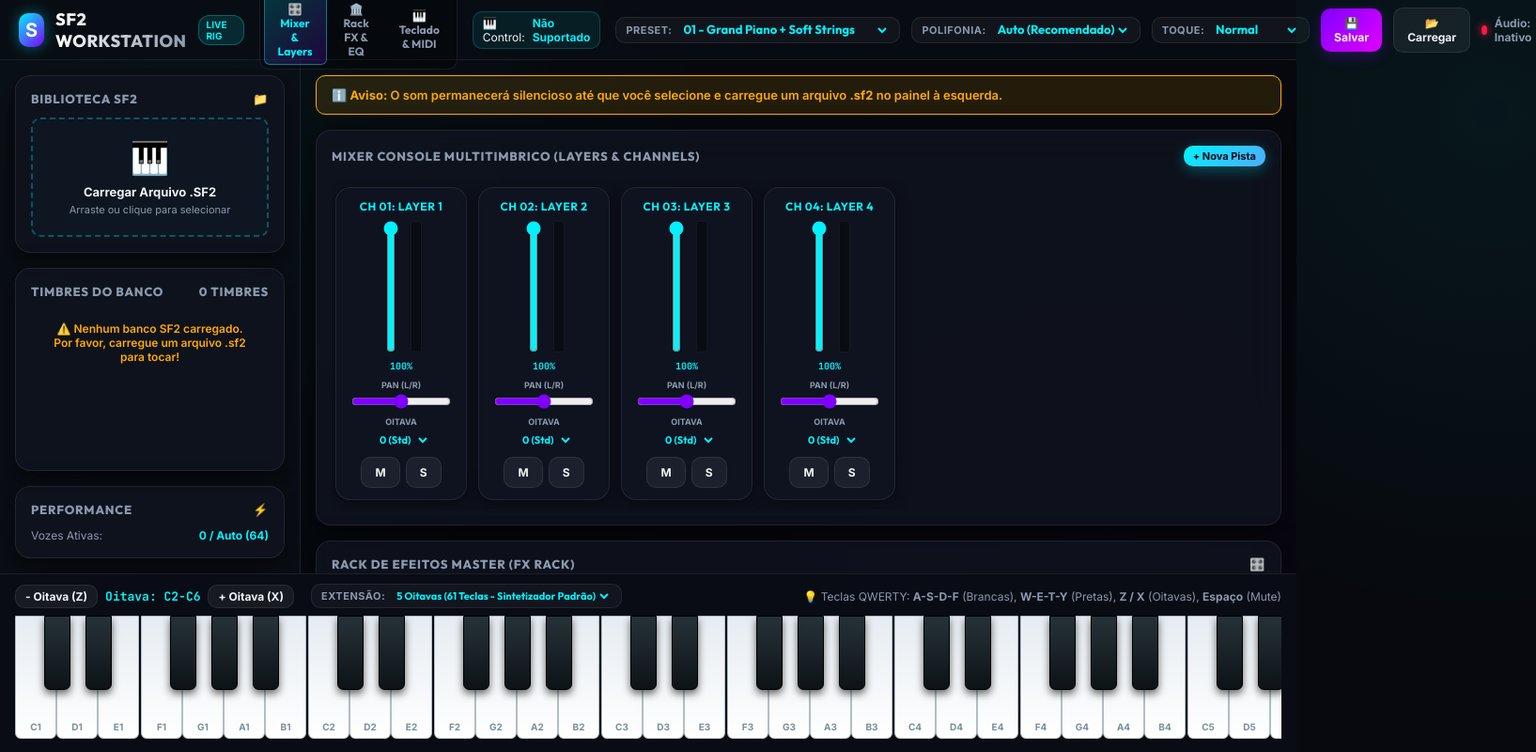
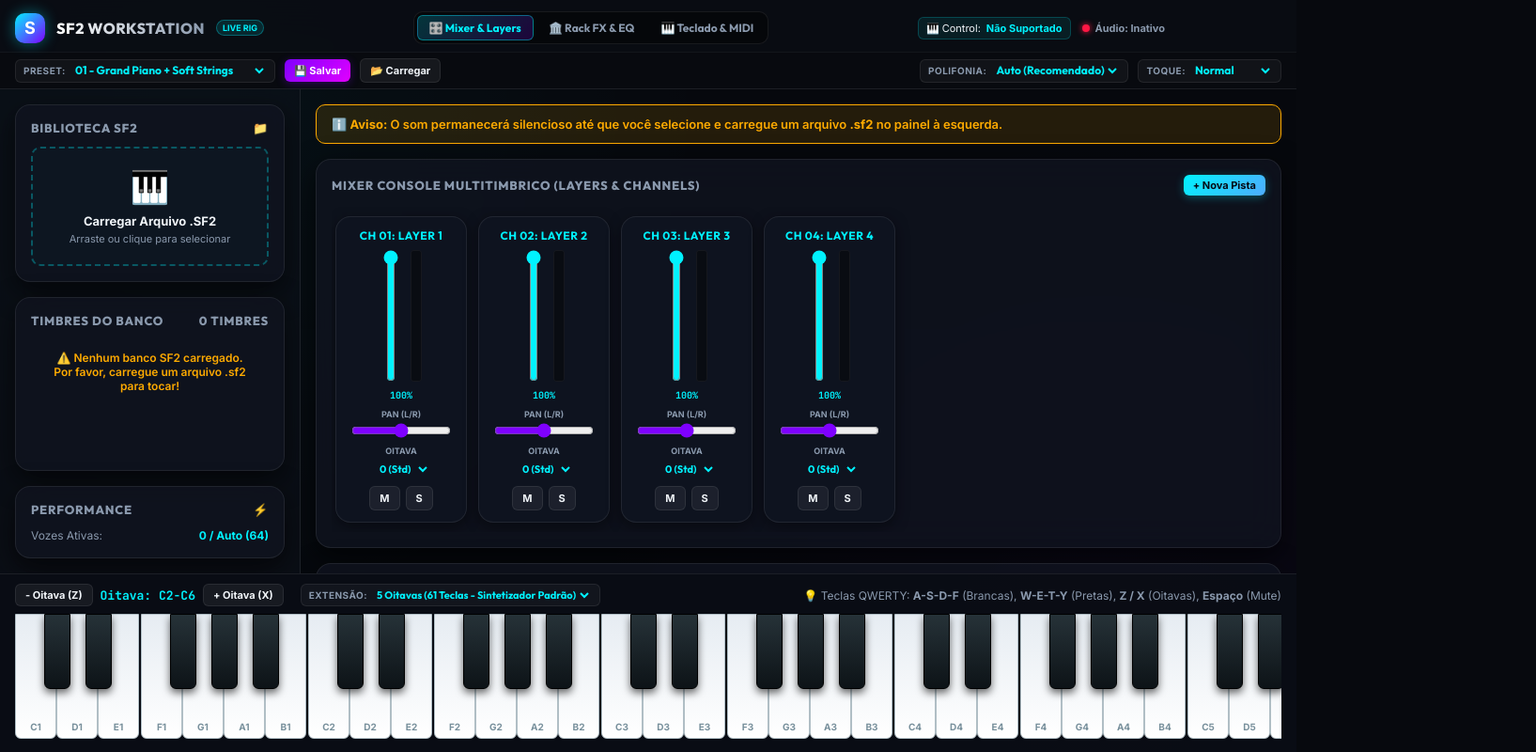
Before and after one commit to lmiguelviana/bensf2, an Electron app: page index.html in a window 1380 px wide. Shown: the whole page at 94% size, 1635 px wide, since content can reach past the window. Drawn offline with Linux system fonts and the light colour scheme.

Commit message:
style(header): overhaul header design with clean 2-row layout and integrated dark Electron titlebar

```diff
--- a/css/main.css
+++ b/css/main.css
@@ -55,18 +55,33 @@ body {
   flex-direction: column;
 }
 
-/* Header & Glass Toolbar */
+/* Header Principal 2-Linhas (Clean & Espaçoso) */
 .app-header {
-  height: 64px;
-  background: rgba(10, 13, 20, 0.88);
+  background: rgba(10, 13, 20, 0.95);
   backdrop-filter: blur(20px);
   border-bottom: 1px solid var(--bg-card-border);
   display: flex;
+  flex-direction: column;
+  z-index: 100;
+  padding-top: 4px;
+}
+
+/* Drag Area para Electron (Arrastar a Janela) */
+.header-top-row {
+  display: flex;
   align-items: center;
   justify-content: space-between;
-  padding: 0 20px;
-  z-index: 100;
+  padding: 8px 140px 8px 16px; /* 140px de margem na direita para não sobrepor os botões fechar/minimizar do Windows */
+  -webkit-app-region: drag;
   gap: 16px;
+  border-bottom: 1px solid rgba(255, 255, 255, 0.04);
+}
+
+.header-top-row button,
+.header-top-row select,
+.header-top-row input,
+.header-top-row .view-tabs-bar {
+  -webkit-app-region: no-drag;
 }
 
 .app-brand {
@@ -76,8 +91,8 @@ body {
 }
 
 .app-logo-icon {
-  width: 36px;
-  height: 36px;
+  width: 32px;
+  height: 32px;
   background: linear-gradient(135deg, var(--accent-cyan), var(--accent-purple));
   border-radius: var(--radius-md);
   display: flex;
@@ -85,13 +100,13 @@ body {
   justify-content: center;
   color: #fff;
   font-weight: 800;
-  font-size: 20px;
+  font-size: 18px;
   box-shadow: 0 0 15px rgba(0, 242, 254, 0.4);
 }
 
 .app-title {
   font-family: var(--font-heading);
-  font-size: 18px;
+  font-size: 16px;
   font-weight: 800;
   letter-spacing: 0.5px;
   background: linear-gradient(90deg, #ffffff, #8a99ad);
@@ -100,22 +115,22 @@ body {
 }
 
 .badge-tag {
-  font-size: 10px;
+  font-size: 9px;
   font-weight: 800;
   text-transform: uppercase;
-  padding: 3px 8px;
-  border-radius: 12px;
+  padding: 2px 6px;
+  border-radius: 10px;
   background: rgba(0, 242, 254, 0.12);
   color: var(--accent-cyan);
   border: 1px solid rgba(0, 242, 254, 0.3);
 }
 
-/* View Switcher Tabs (Mobile & Desktop) */
+/* View Switcher Tabs (Mixer, FX, Teclado) */
 .view-tabs-bar {
   display: flex;
   align-items: center;
-  background: rgba(0, 0, 0, 0.3);
-  padding: 4px;
+  background: rgba(0, 0, 0, 0.4);
+  padding: 3px;
   border-radius: var(--radius-md);
   border: 1px solid var(--bg-card-border);
   gap: 4px;
@@ -128,7 +143,7 @@ body {
   font-family: var(--font-heading);
   font-size: 12px;
   font-weight: 700;
-  padding: 6px 14px;
+  padding: 5px 12px;
   border-radius: var(--radius-sm);
   cursor: pointer;
   transition: all 0.2s ease;
@@ -139,7 +154,7 @@ body {
 
 .tab-btn:hover {
   color: var(--text-main);
-  background: rgba(255, 255, 255, 0.05);
+  background: rgba(255, 255, 255, 0.06);
 }
 
 .tab-btn.active {
@@ -148,11 +163,21 @@ body {
   border: 1px solid rgba(0, 242, 254, 0.4);
 }
 
-/* Top Toolbar Controls */
+/* Segunda Linha do Header (Sub-Toolbar de Controles) */
+.header-bottom-row {
+  display: flex;
+  align-items: center;
+  justify-content: space-between;
+  padding: 6px 16px;
+  background: rgba(7, 9, 14, 0.6);
+  gap: 12px;
+  overflow-x: auto;
+}
+
 .top-toolbar {
   display: flex;
   align-items: center;
-  gap: 12px;
+  gap: 10px;
 }
 
 .preset-selector-group {
@@ -160,13 +185,13 @@ body {
   align-items: center;
   background: rgba(255, 255, 255, 0.04);
   border: 1px solid var(--bg-card-border);
-  border-radius: var(--radius-md);
-  padding: 4px 10px;
-  gap: 8px;
+  border-radius: var(--radius-sm);
+  padding: 3px 8px;
+  gap: 6px;
 }
 
 .preset-label {
-  font-size: 11px;
+  font-size: 10px;
   font-weight: 700;
   color: var(--text-muted);
   text-transform: uppercase;
@@ -179,7 +204,7 @@ body {
   color: var(--accent-cyan);
   font-family: var(--font-heading);
   font-weight: 700;
-  font-size: 13px;
+  font-size: 12px;
   outline: none;
   cursor: pointer;
 }
@@ -193,64 +218,59 @@ body {
   background: rgba(255, 255, 255, 0.06);
   border: 1px solid var(--bg-card-border);
   color: var(--text-main);
-  padding: 8px 14px;
-  border-radius: var(--radius-md);
+  padding: 5px 10px;
+  border-radius: var(--radius-sm);
   font-family: var(--font-body);
-  font-size: 12px;
+  font-size: 11px;
   font-weight: 700;
   cursor: pointer;
   display: inline-flex;
   align-items: center;
-  gap: 6px;
+  gap: 4px;
   transition: all 0.2s ease;
 }
 
 .btn:hover {
   background: rgba(255, 255, 255, 0.12);
   border-color: rgba(255, 255, 255, 0.25);
-  transform: translateY(-1px);
 }
 
 .btn-primary {
   background: linear-gradient(135deg, var(--accent-cyan), var(--accent-blue));
   color: #050b14;
   border: none;
-  box-shadow: 0 4px 15px rgba(0, 242, 254, 0.3);
-}
-
-.btn-primary:hover {
-  box-shadow: 0 6px 20px rgba(0, 242, 254, 0.5);
+  box-shadow: 0 2px 10px rgba(0, 242, 254, 0.3);
 }
 
 .btn-accent {
   background: linear-gradient(135deg, var(--accent-purple), var(--accent-pink));
   color: #fff;
   border: none;
-  box-shadow: 0 4px 15px rgba(127, 0, 255, 0.3);
+  box-shadow: 0 2px 10px rgba(127, 0, 255, 0.3);
 }
 
 /* Audio Status Indicator */
 .audio-status {
   display: flex;
   align-items: center;
-  gap: 8px;
-  font-size: 12px;
+  gap: 6px;
+  font-size: 11px;
   font-weight: 700;
   color: var(--text-muted);
 }
 
 .status-dot {
-  width: 10px;
-  height: 10px;
+  width: 8px;
+  height: 8px;
   border-radius: 50%;
   background: var(--accent-danger);
-  box-shadow: 0 0 8px var(--accent-danger);
+  box-shadow: 0 0 6px var(--accent-danger);
   transition: all 0.3s ease;
 }
 
 .status-dot.active {
   background: var(--accent-emerald);
-  box-shadow: 0 0 12px var(--accent-emerald);
+  box-shadow: 0 0 10px var(--accent-emerald);
 }
 
 /* Workspace Layout */
@@ -493,10 +513,8 @@ body {
 
 /* Mobile Layout Responsiveness */
 @media (max-width: 900px) {
-  .app-header {
-    flex-wrap: wrap;
-    height: auto;
-    padding: 10px;
+  .header-top-row {
+    padding-right: 16px;
   }
   .app-workspace {
     flex-direction: column;
--- a/index.html
+++ b/index.html
@@ -18,8 +18,11 @@
 </head>
 <body>
 
-  <!-- App Header & Top Navigation Bar -->
+  <!-- App Header & Top Navigation Bar (2 Linhas Limpas) -->
   <header class="app-header">
+
+    <!-- Linha Superior (Marca + Abas + Status MIDI/Audio) -->
+    <div class="header-top-row">
       <div class="app-brand">
         <div class="app-logo-icon">S</div>
         <div>
@@ -28,20 +31,29 @@
         <span class="badge-tag">LIVE RIG</span>
       </div>
 
-    <!-- View Switcher Tabs (Mobile & Desktop) -->
+      <!-- View Switcher Tabs (Mixer, FX, Teclado) -->
       <div class="view-tabs-bar">
         <button id="tabMixer" class="tab-btn active">🎛️ Mixer & Layers</button>
         <button id="tabFxRack" class="tab-btn">🏛️ Rack FX & EQ</button>
         <button id="tabMidi" class="tab-btn">🎹 Teclado & MIDI</button>
       </div>
 
-    <!-- Indicador de Teclado MIDI Conectado (USB/Bluetooth) -->
-    <div style="display: flex; align-items: center; gap: 8px; font-size: 12px; background: rgba(0, 242, 254, 0.08); padding: 4px 10px; border-radius: var(--radius-md); border: 1px solid rgba(0, 242, 254, 0.2);">
+      <!-- Indicador de Teclado MIDI Conectado & Status Audio -->
+      <div style="display: flex; align-items: center; gap: 12px;">
+        <div style="display: flex; align-items: center; gap: 6px; font-size: 11px; background: rgba(0, 242, 254, 0.08); padding: 4px 8px; border-radius: var(--radius-sm); border: 1px solid rgba(0, 242, 254, 0.2);">
           <span>🎹 Control:</span>
           <span id="midiDeviceStatusText" style="color: var(--accent-cyan); font-weight: 700;">Nenhum</span>
         </div>
 
-    <!-- Presets Toolbar (Salvar & Carregar Presets) -->
+        <div class="audio-status">
+          <div id="audioStatusDot" class="status-dot"></div>
+          <span id="audioStatusText">Áudio: Inativo</span>
+        </div>
+      </div>
+    </div>
+
+    <!-- Linha Inferior (Barra de Ferramentas & Presets) -->
+    <div class="header-bottom-row">
       <div class="top-toolbar">
         <div class="preset-selector-group">
           <span class="preset-label">Preset:</span>
@@ -52,7 +64,18 @@
           </select>
         </div>
 
+        <button id="btnSavePreset" class="btn btn-accent" title="Salvar Preset Atual (Ctrl+S)">
+          💾 Salvar
+        </button>
+
+        <button id="btnLoadPreset" class="btn" title="Importar arquivo de Preset (.json)">
+          📂 Carregar
+        </button>
+        <input type="file" id="presetFileInput" accept=".json" style="display: none;">
+      </div>
+
       <!-- Configurações de Polifonia e Velocidade -->
+      <div class="top-toolbar">
         <div class="preset-selector-group">
           <span class="preset-label">Polifonia:</span>
           <select id="polyphonySelect" class="preset-select">
@@ -72,19 +95,6 @@
             <option value="hard">Dura (Hard)</option>
           </select>
         </div>
-
-      <button id="btnSavePreset" class="btn btn-accent" title="Salvar Preset Atual (Ctrl+S)">
-        💾 Salvar
-      </button>
-
-      <button id="btnLoadPreset" class="btn" title="Importar arquivo de Preset (.json)">
-        📂 Carregar
-      </button>
-      <input type="file" id="presetFileInput" accept=".json" style="display: none;">
-
-      <div class="audio-status">
-        <div id="audioStatusDot" class="status-dot"></div>
-        <span id="audioStatusText">Áudio: Inativo</span>
       </div>
     </div>
   </header>
```
Also changed, not shown: main.js (+17 -16 lines). Lines whose indentation alone changed are shown as unchanged.
